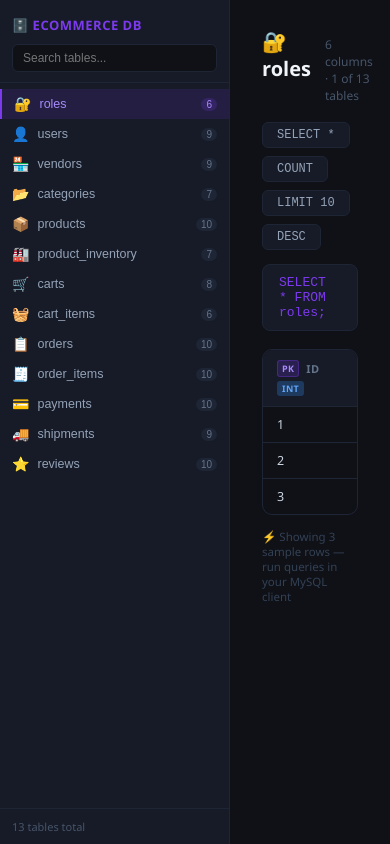
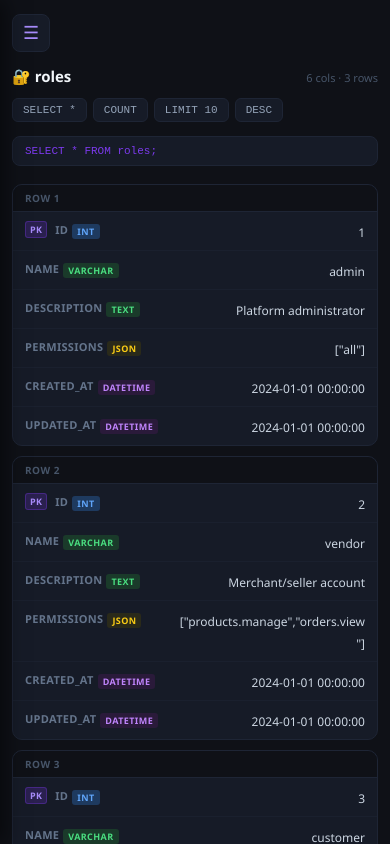
Before and after one commit to SupriyaCultureHolidays/sql-viewer, a React (Vite) app: page / in a window 390 px wide. Shown: the top 844 px of the page. Built offline with nearby package versions, Linux system fonts and the light colour scheme.

Commit message:
add mobaile view

```diff
--- a/src/App.css
+++ b/src/App.css
@@ -277,3 +277,162 @@ td {
   font-size: 11.5px;
   color: #334155;
 }
+
+/* ── HAMBURGER (hidden on desktop) ── */
+.hamburger {
+  display: none;
+}
+
+/* ── OVERLAY ── */
+.overlay {
+  display: none;
+}
+
+/* ── MOBILE (Redmi Note 9 Pro Max ≈ 412px) ── */
+@media (max-width: 600px) {
+  body { overflow: auto; }
+
+  .app {
+    flex-direction: column;
+    height: auto;
+    min-height: 100vh;
+  }
+
+  /* Sidebar slides in from left as a drawer */
+  .sidebar {
+    position: fixed;
+    top: 0;
+    left: 0;
+    height: 100%;
+    width: 260px;
+    z-index: 200;
+    transform: translateX(-100%);
+    transition: transform 0.25s ease;
+    box-shadow: 4px 0 20px #00000088;
+  }
+  .sidebar--open {
+    transform: translateX(0);
+  }
+
+  /* Dim overlay behind sidebar */
+  .overlay {
+    display: block;
+    position: fixed;
+    inset: 0;
+    background: #00000066;
+    z-index: 199;
+  }
+
+  /* Hamburger button */
+  .hamburger {
+    display: flex;
+    align-items: center;
+    justify-content: center;
+    width: 38px;
+    height: 38px;
+    background: #161b27;
+    border: 1px solid #1e2535;
+    border-radius: 8px;
+    color: #a78bfa;
+    font-size: 18px;
+    cursor: pointer;
+    margin-bottom: 14px;
+    flex-shrink: 0;
+  }
+
+  .main {
+    padding: 14px 12px;
+    overflow-y: auto;
+    min-height: 100vh;
+  }
+
+  .table-header {
+    flex-direction: column;
+    gap: 4px;
+    margin-bottom: 12px;
+  }
+  .table-header h2 { font-size: 16px; }
+
+  .quick-queries { gap: 6px; }
+  .query-btn { padding: 5px 10px; font-size: 11px; }
+
+  .sql-box { font-size: 11px; padding: 8px 12px; }
+
+  table { font-size: 11.5px; }
+  th, td { padding: 7px 10px; }
+  td { max-width: 160px; }
+
+  .note { font-size: 11px; }
+}
+
+/* ── MOBILE CARD VIEW ── */
+@media (max-width: 600px) {
+  .mobile-view { width: 100%; }
+
+  .mobile-header {
+    display: flex;
+    align-items: baseline;
+    justify-content: space-between;
+    margin-bottom: 12px;
+  }
+  .mobile-title { font-size: 15px; font-weight: 700; color: #f1f5f9; }
+  .mobile-meta  { font-size: 11px; color: #475569; }
+
+  .mobile-cards { display: flex; flex-direction: column; gap: 10px; margin-top: 14px; }
+
+  .mobile-card {
+    background: #161b27;
+    border: 1px solid #1e2535;
+    border-radius: 10px;
+    overflow: hidden;
+  }
+
+  .card-row-num {
+    padding: 6px 12px;
+    font-size: 10px;
+    font-weight: 700;
+    color: #475569;
+    background: #0f1117;
+    border-bottom: 1px solid #1e2535;
+    text-transform: uppercase;
+    letter-spacing: 0.5px;
+  }
+
+  .card-field {
+    display: flex;
+    align-items: flex-start;
+    justify-content: space-between;
+    padding: 8px 12px;
+    border-bottom: 1px solid #1e253588;
+    gap: 8px;
+  }
+  .card-field:last-child { border-bottom: none; }
+
+  .card-col {
+    display: flex;
+    align-items: center;
+    flex-wrap: wrap;
+    gap: 4px;
+    min-width: 0;
+    flex: 0 0 42%;
+  }
+  .card-col-name {
+    font-size: 11px;
+    font-weight: 600;
+    color: #64748b;
+    text-transform: uppercase;
+    letter-spacing: 0.3px;
+    word-break: break-all;
+  }
+
+  .card-val {
+    flex: 1;
+    text-align: right;
+    min-width: 0;
+  }
+  .card-val-text {
+    font-size: 12px;
+    color: #cbd5e1;
+    word-break: break-word;
+  }
+}
--- a/src/App.jsx
+++ b/src/App.jsx
@@ -10,6 +10,87 @@ function Badge({ value, onClick, copied }) {
     <span className={`badge badge-copy ${copied ? "badge-copied" : ""}`} onClick={onClick} style={{ background: color + "22", color, border: `1px solid ${color}55` }} title="Click to copy">
       {copied ? "✓" : value}
     </span>
+  );
+}
+
+function MobileCardView({ name }) {
+  const { columns, rows } = tables[name];
+  const { pk, fk } = tableKeys[name];
+  const types = tableTypes[name];
+  const [copiedBadge, setCopiedBadge] = useState("");
+  const [copied, setCopied] = useState("");
+
+  const queries = [
+    { label: "SELECT *", sql: `SELECT * FROM ${name};` },
+    { label: "COUNT", sql: `SELECT COUNT(*) FROM ${name};` },
+    { label: "LIMIT 10", sql: `SELECT * FROM ${name} LIMIT 10;` },
+    { label: "DESC", sql: `DESC ${name};` },
+  ];
+
+  function copy(sql) {
+    navigator.clipboard.writeText(sql);
+    setCopied(sql);
+    setTimeout(() => setCopied(""), 1500);
+  }
+
+  function copyBadge(val) {
+    navigator.clipboard.writeText(val);
+    setCopiedBadge(val);
+    setTimeout(() => setCopiedBadge(""), 1500);
+  }
+
+  return (
+    <div className="mobile-view">
+      <div className="mobile-header">
+        <span className="mobile-title">{tableIcons[name]} {name}</span>
+        <span className="mobile-meta">{columns.length} cols · {rows.length} rows</span>
+      </div>
+
+      <div className="quick-queries">
+        {queries.map((q) => (
+          <button key={q.label} className={`query-btn ${copied === q.sql ? "copied" : ""}`} onClick={() => copy(q.sql)}>
+            {copied === q.sql ? "✓" : q.label}
+          </button>
+        ))}
+      </div>
+
+      <div className="sql-box"><code>SELECT * FROM {name};</code></div>
+
+      <div className="mobile-cards">
+        {rows.map((row, i) => (
+          <div key={i} className="mobile-card">
+            <div className="card-row-num">Row {i + 1}</div>
+            {columns.map((col) => {
+              const val = row[col];
+              const isNull = val === null || val === undefined;
+              const isStatus = STATUS_COLS.has(col) && !isNull;
+              const isPK = col === pk;
+              const isFKRef = fk[col];
+              return (
+                <div key={col} className="card-field">
+                  <div className="card-col">
+                    {isPK && <span className="key-badge pk">PK</span>}
+                    {isFKRef && <span className="key-badge fk">FK</span>}
+                    <span className="card-col-name">{col}</span>
+                    {types[col] && <span className={`type-chip type-${types[col].toLowerCase()}`}>{types[col]}</span>}
+                  </div>
+                  <div className="card-val">
+                    {isNull ? (
+                      <span className="null">NULL</span>
+                    ) : isStatus ? (
+                      <Badge value={String(val)} onClick={() => copyBadge(String(val))} copied={copiedBadge === String(val)} />
+                    ) : (
+                      <span className="card-val-text">{String(val)}</span>
+                    )}
+                  </div>
+                </div>
+              );
+            })}
+          </div>
+        ))}
+      </div>
+      <p className="note">⚡ {rows.length} sample rows</p>
+    </div>
   );
 }
 
@@ -123,16 +204,35 @@ function TableView({ name }) {
   );
 }
 
+function useIsMobile() {
+  const [mobile, setMobile] = useState(() => window.innerWidth <= 600);
+  useState(() => {
+    const fn = () => setMobile(window.innerWidth <= 600);
+    window.addEventListener("resize", fn);
+    return () => window.removeEventListener("resize", fn);
+  });
+  return mobile;
+}
+
 export default function App() {
   const tableNames = Object.keys(tables);
   const [active, setActive] = useState(tableNames[0]);
   const [search, setSearch] = useState("");
+  const [sidebarOpen, setSidebarOpen] = useState(false);
+  const isMobile = useIsMobile();
 
   const filtered = tableNames.filter((t) => t.includes(search.toLowerCase()));
 
+  function selectTable(name) {
+    setActive(name);
+    setSidebarOpen(false);
+  }
+
   return (
     <div className="app">
-      <aside className="sidebar">
+      {sidebarOpen && <div className="overlay" onClick={() => setSidebarOpen(false)} />}
+
+      <aside className={`sidebar ${sidebarOpen ? "sidebar--open" : ""}`}>
         <div className="sidebar-top">
           <div className="brand">🗄️ ECOMMERCE DB</div>
           <input
@@ -147,7 +247,7 @@ export default function App() {
             <button
               key={name}
               className={`nav-item ${active === name ? "active" : ""}`}
-              onClick={() => setActive(name)}
+              onClick={() => selectTable(name)}
             >
               <span className="icon">{tableIcons[name]}</span>
               <span className="tname">{name}</span>
@@ -159,7 +259,10 @@ export default function App() {
       </aside>
 
       <main className="main">
-        <TableView key={active} name={active} />
+        <button className="hamburger" onClick={() => setSidebarOpen(true)} aria-label="Open menu">
+          ☰
+        </button>
+        {isMobile ? <MobileCardView key={active} name={active} /> : <TableView key={active} name={active} />}
       </main>
     </div>
   );
```
